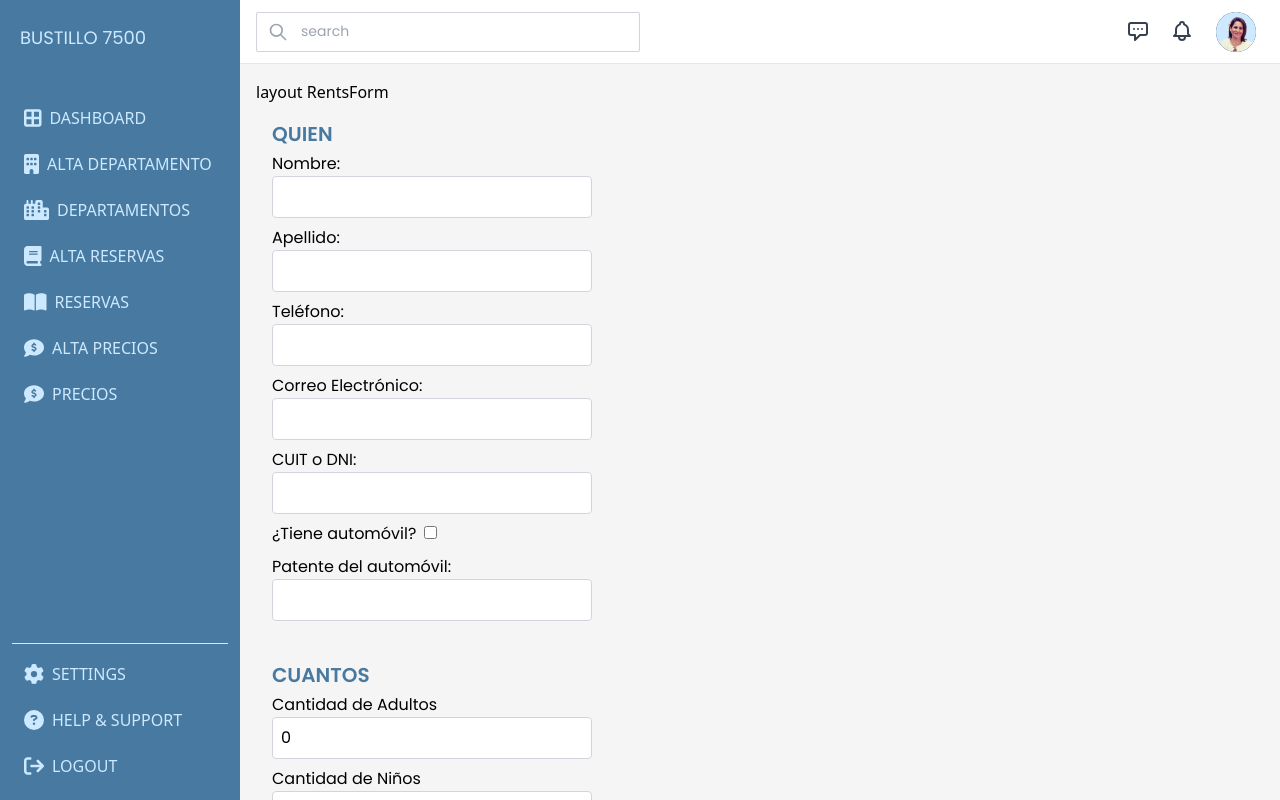
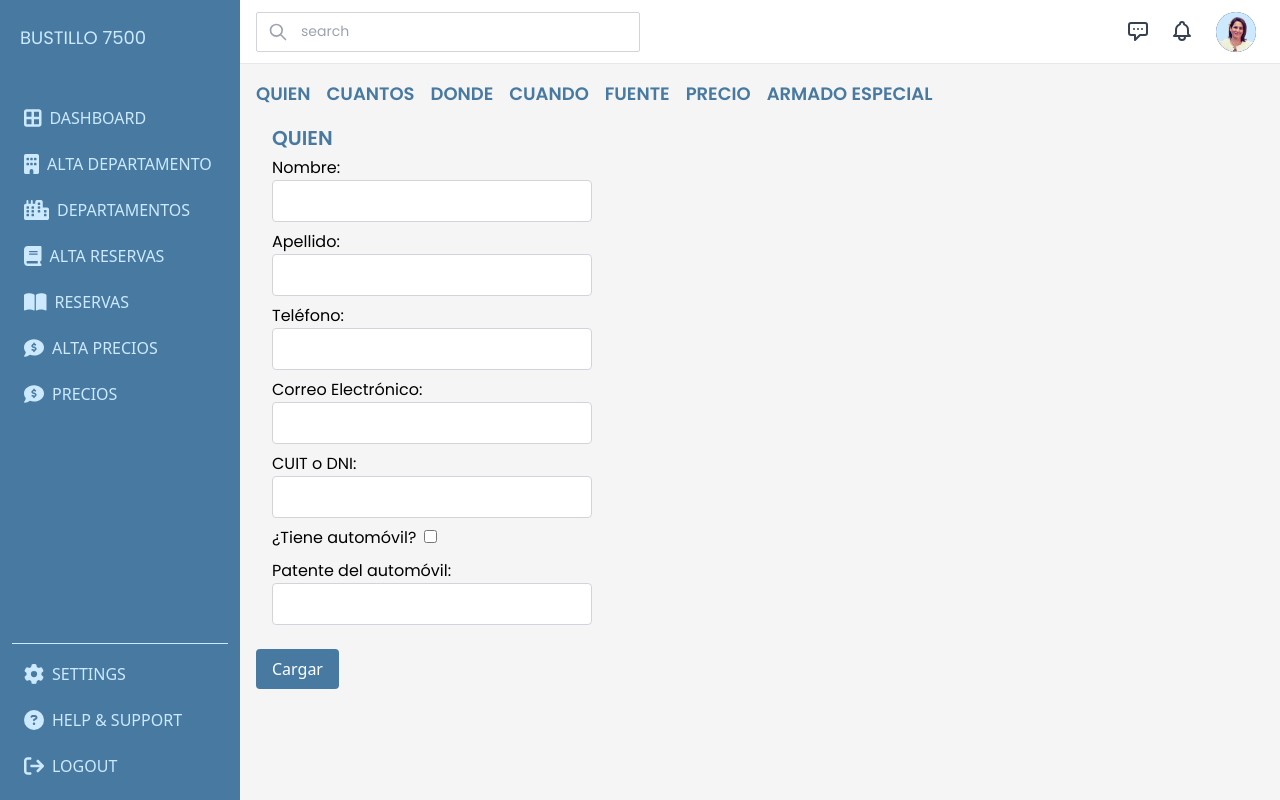
Before and after one commit to MercedesPoisson/bustillos, a React (Create React App) app in the folder client/: page /dashboard/formrents in a window 1280 px wide. Built offline with nearby package versions, Linux system fonts and the light colour scheme; no server answers.

Commit message:
formulario con tabs

```diff
--- a/client/src/views/Dashboard/Components/Rents/RentsForm.tsx
+++ b/client/src/views/Dashboard/Components/Rents/RentsForm.tsx
@@ -127,6 +127,12 @@ const RentsForm = () => {
     }));
   };
 
+  const [activeTab, setActiveTab] = useState("whoRents");
+
+  const handleTabChange = (tabName: any) => {
+    setActiveTab(tabName);
+  };
+
   const handlePostRent = async () => {
     console.log("Form Data antes de enviar:", formData);
     const newForm = new FormData();
@@ -180,7 +186,122 @@ const RentsForm = () => {
   return (
     <div>
       <form onSubmit={handlePostRent}>
-        layout RentsForm
+        <ul className="flex text-lg text-blue font-semibold font-Poppins cursor-pointer">
+          <li
+            className={`mr-4 hover:text-lightblue ${
+              activeTab === "whoRents" ? "active" : ""
+            }`}
+            onClick={() => handleTabChange("whoRents")}
+          >
+            QUIEN
+          </li>
+          <li
+            className={`mr-4 hover:text-lightblue ${
+              activeTab === "manyRent" ? "active" : ""
+            }`}
+            onClick={() => handleTabChange("manyRent")}
+          >
+            CUANTOS
+          </li>
+          <li
+            className={`mr-4 hover:text-lightblue ${
+              activeTab === "whereRent" ? "active" : ""
+            }`}
+            onClick={() => handleTabChange("whereRent")}
+          >
+            DONDE
+          </li>
+
+          <li
+            className={`mr-4 hover:text-lightblue ${
+              activeTab === "whenRent" ? "active" : ""
+            }`}
+            onClick={() => handleTabChange("whenRent")}
+          >
+            CUANDO
+          </li>
+
+          <li
+            className={`mr-4 hover:text-lightblue ${
+              activeTab === "source" ? "active" : ""
+            }`}
+            onClick={() => handleTabChange("source")}
+          >
+            FUENTE
+          </li>
+
+          <li
+            className={`mr-4 hover:text-lightblue ${
+              activeTab === "price" ? "active" : ""
+            }`}
+            onClick={() => handleTabChange("price")}
+          >
+            PRECIO
+          </li>
+
+          <li
+            className={`mr-4 hover:text-lightblue ${
+              activeTab === "armado" ? "active" : ""
+            }`}
+            onClick={() => handleTabChange("armado")}
+          >
+            ARMADO ESPECIAL
+          </li>
+        </ul>
+
+        {activeTab === "whoRents" && (
+          <WhoRentsForm
+            formData={formData}
+            handleInputChange={handleInputChange}
+            handleCheckboxChange={handleCheckboxChange}
+          />
+        )}
+
+        {activeTab === "manyRent" && (
+          <ManyRentForm
+            formData={formData}
+            handleInputChange={handleInputChange}
+            handleCheckboxChange={handleCheckboxChange}
+          />
+        )}
+
+        {activeTab === "whereRent" && (
+          <WhereRentForm
+            formData={formData}
+            handleInputChange={handleInputChange}
+          />
+        )}
+
+        {activeTab === "whenRent" && (
+          <WhenRentForm
+            formData={formData}
+            handleDatePickerChange={handleDatePickerChange}
+          />
+        )}
+
+        {activeTab === "source" && (
+          <SourceRentForm
+            formData={formData}
+            handleInputChange={handleInputChange}
+          />
+        )}
+
+        {activeTab === "price" && (
+          <PriceRentForm
+            formData={formData}
+            handleInputChange={handleInputChange}
+            handleCheckBoxChange={handleCheckboxChange}
+          />
+        )}
+
+        {activeTab === "armado" && (
+          <SpecialRentForm
+            formData={formData}
+            handleInputChange={handleInputChange}
+          />
+        )}
+        {/*
+
         <WhoRentsForm
           formData={formData}
           handleInputChange={handleInputChange}
@@ -211,7 +332,7 @@ const RentsForm = () => {
         <SpecialRentForm
             formData={formData}
             handleInputChange={handleInputChange}
-        />
+        /> */}
         <button
           type="submit"
           className="bg-blue hover:bg-lightblue text-white hover:text-midblue py-2 px-4 rounded"
```
